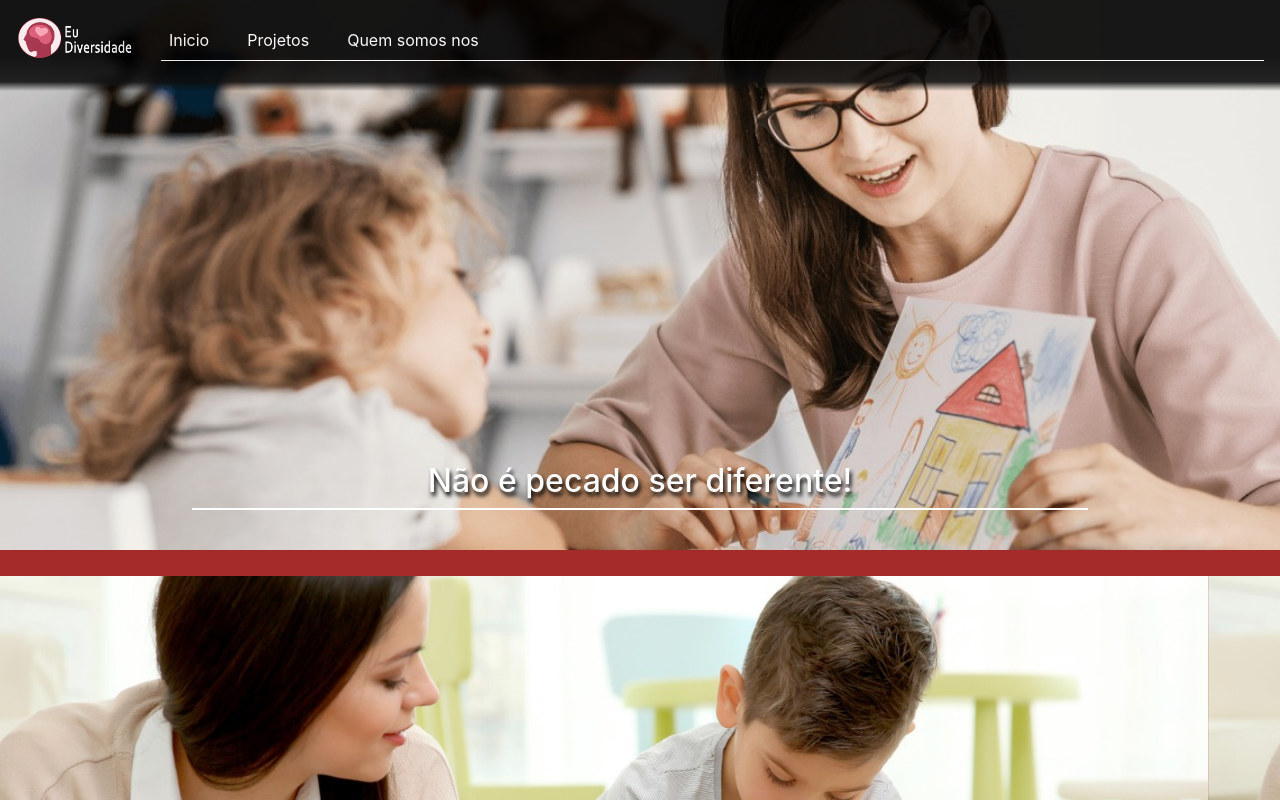
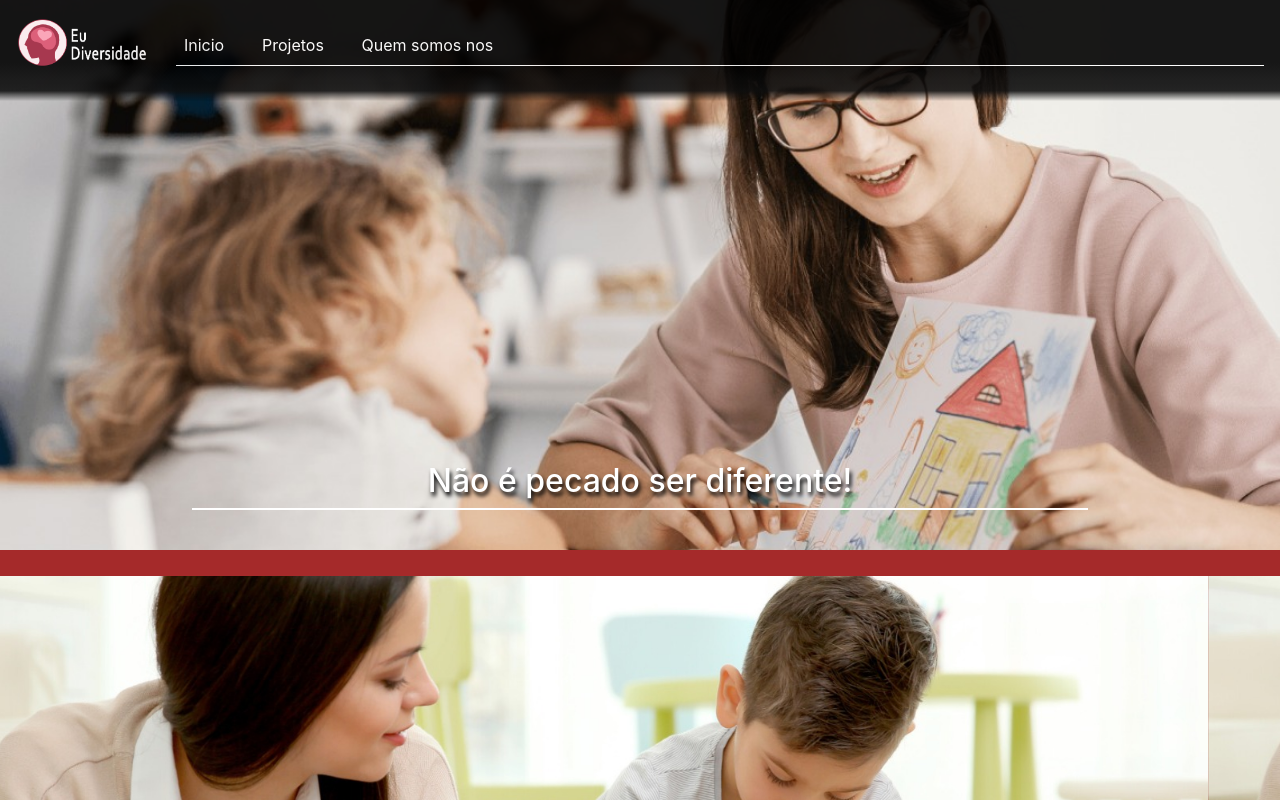
Before and after one commit to EuDiversidade/EuDiversidade, an Angular app: page /home in a window 1280 px wide. Shown: the top 800 px of the page. Built offline with nearby package versions, Linux system fonts and the light colour scheme.

Commit message:
Arrumando logo

```diff
--- a/src/app/cabecalho/cabecalho.component.css
+++ b/src/app/cabecalho/cabecalho.component.css
@@ -9,6 +9,7 @@
 
 .header_logo {
   padding-right: 2%;
+  padding-top: 10px;
 }
 
 .header_content {
@@ -16,6 +17,10 @@
 }
 
 @media only screen and (min-width: 992px) {
+  .header_logo {
+    padding-top: 0px;
+  }
+
   .header_content {
     width: 95%;
     border-bottom: 1px solid white;
--- a/src/app/cabecalho/cabecalho.component.html
+++ b/src/app/cabecalho/cabecalho.component.html
@@ -5,7 +5,7 @@
           <img src="assets/Logo-EuDiversidade.png" width="50" height="50" alt="">
       </div>
       <ng-template #mobileLogo>
-          <img src="assets/Logo-EuDiversidade-Texto.png" width="120" height="65" alt="">
+          <img src="assets/Logo-EuDiversidade-Texto.png" width="135" height="75" alt="">
       </ng-template>
     </div>
 
--- a/src/app/cabecalho/cabecalho.component.ts
+++ b/src/app/cabecalho/cabecalho.component.ts
@@ -11,18 +11,11 @@ export class CabecalhoComponent {
   mobile = false
 
   ngOnInit() {
-    if (window.screen.width < 992) {
-      this.mobile = true
-    }
+    this.mobile = window.screen.width < 992 ? true : false
   }
 
   @HostListener('window:resize', ['$event'])
   onResize(event: Event): void {
-    if (window.innerWidth < 992) {
-      this.mobile = true
-    }
-    else {
-      this.mobile = false
-    }
+    this.mobile = window.innerWidth < 992 ? true : false
   }
 }
```
